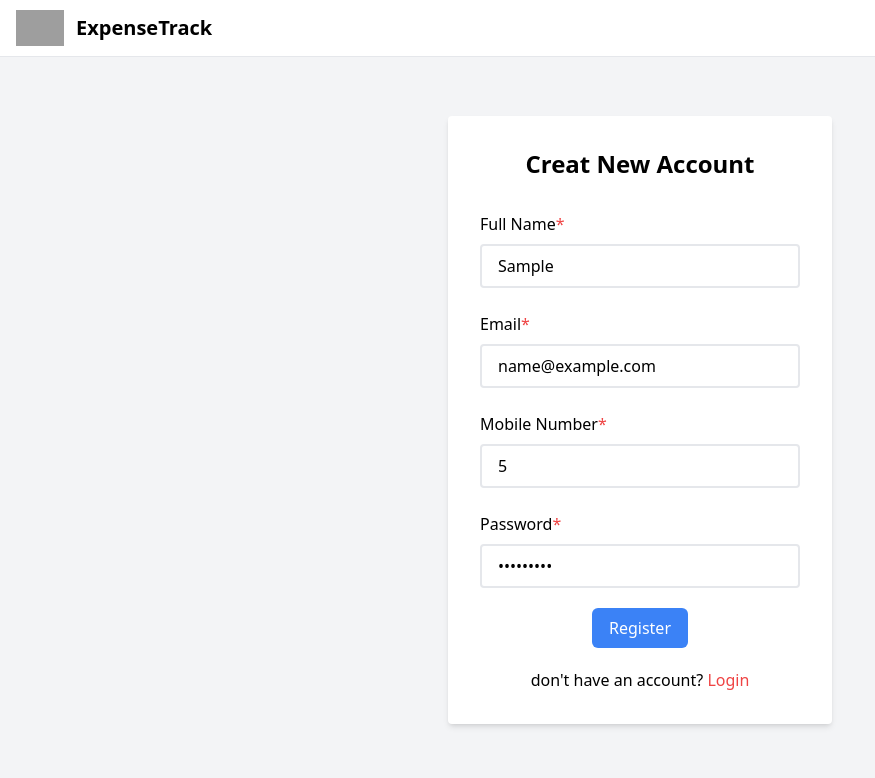
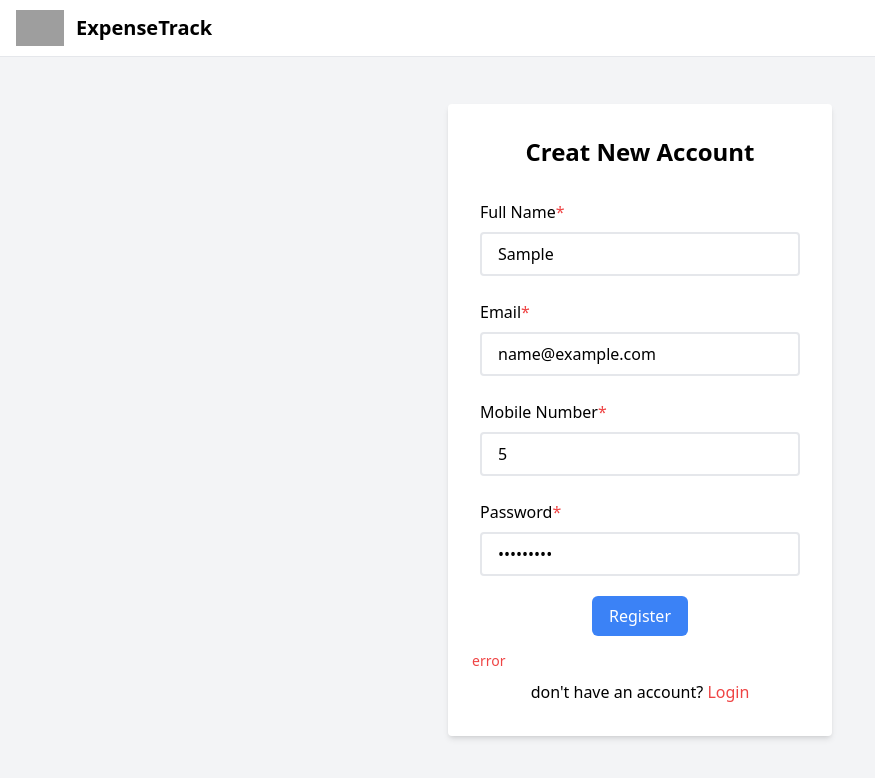
Before and after one commit to ujjwal1103/exoenseappf, a React (Create React App) app: page /register in a window 1280 px wide. Both pictures are taken after typing "Sample", "name@example.com", "5", "Sample123" into the empty fields and a click on the button "Register". Shown: the top 778 px of the page, without its empty margins (0-875 px from the left). Built offline with nearby package versions, Linux system fonts and the light colour scheme; no server answers; grey boxes are pictures that could not be loaded.

Commit message:
consolelog removed

```diff
--- a/src/domain/Auth/components/Register.jsx
+++ b/src/domain/Auth/components/Register.jsx
@@ -7,6 +7,7 @@ import axios from "axios";
 const Register = () => {
 
   const [loading, setLoading] = useState(false);
+  const [error, setError] = useState(null);
   const {
     register,
     handleSubmit,
@@ -26,12 +27,11 @@ const Register = () => {
         const res = await axios.post("https://expenseapp-p9wl.onrender.com/api/auth/register",data, { mode: 'cors' })
 
         if(res){
-            console.log(res)
             navigate("/login")
         }
     }
     catch(err){
-       console.log("error")
+       setError("error")
     }
     finally{
         setLoading(false)
@@ -117,6 +117,9 @@ const Register = () => {
              {loading?"loading..." :"Register"}
             </button>
           </div>
+          {error &&
+              <span className="font-medium text-red-500 text-sm pt-2">{error}</span>
+           }
           <div className="w-full flex flex-col my-2  items-center ">
             <span>
               don't have an account?{" "}
--- a/src/domain/Expense/Components/AddExpense.jsx
+++ b/src/domain/Expense/Components/AddExpense.jsx
@@ -13,7 +13,7 @@ const AddExpense = () => {
 
 
 
-  console.log(errors)
+
 
 
   const HandleClick = async (data) => {
--- a/src/redux/slices/expenseSlice.js
+++ b/src/redux/slices/expenseSlice.js
@@ -33,7 +33,7 @@ export function getExpensesThunk(userId) {
         const res = await axios.get(
           `https://expenseapr.onrender.com/api/transactions/get/${userId}`
         );
-        console.log(res.data);
+
         dispatch(setExpenses(res.data));
       }
     } catch (err) {
```
